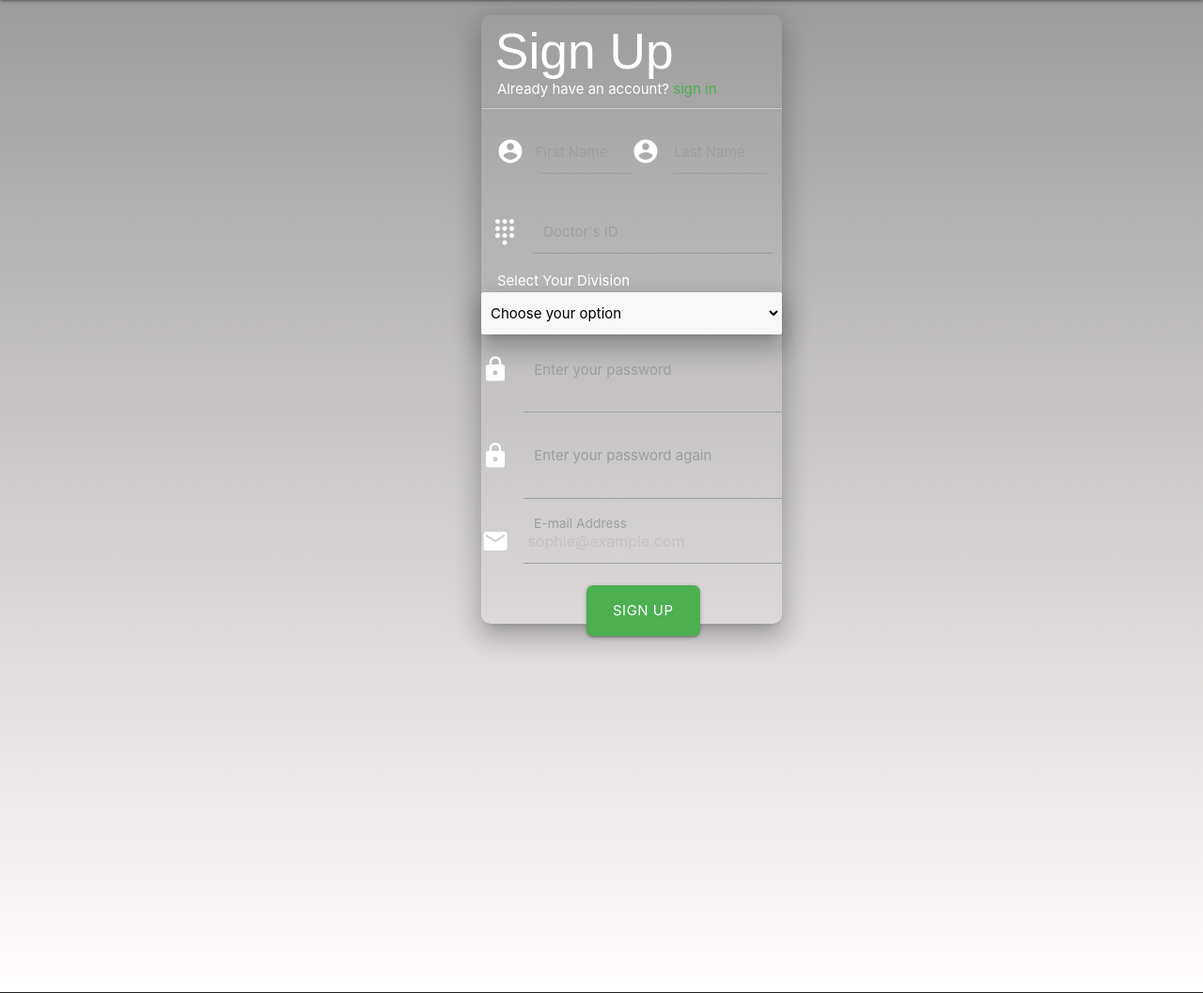
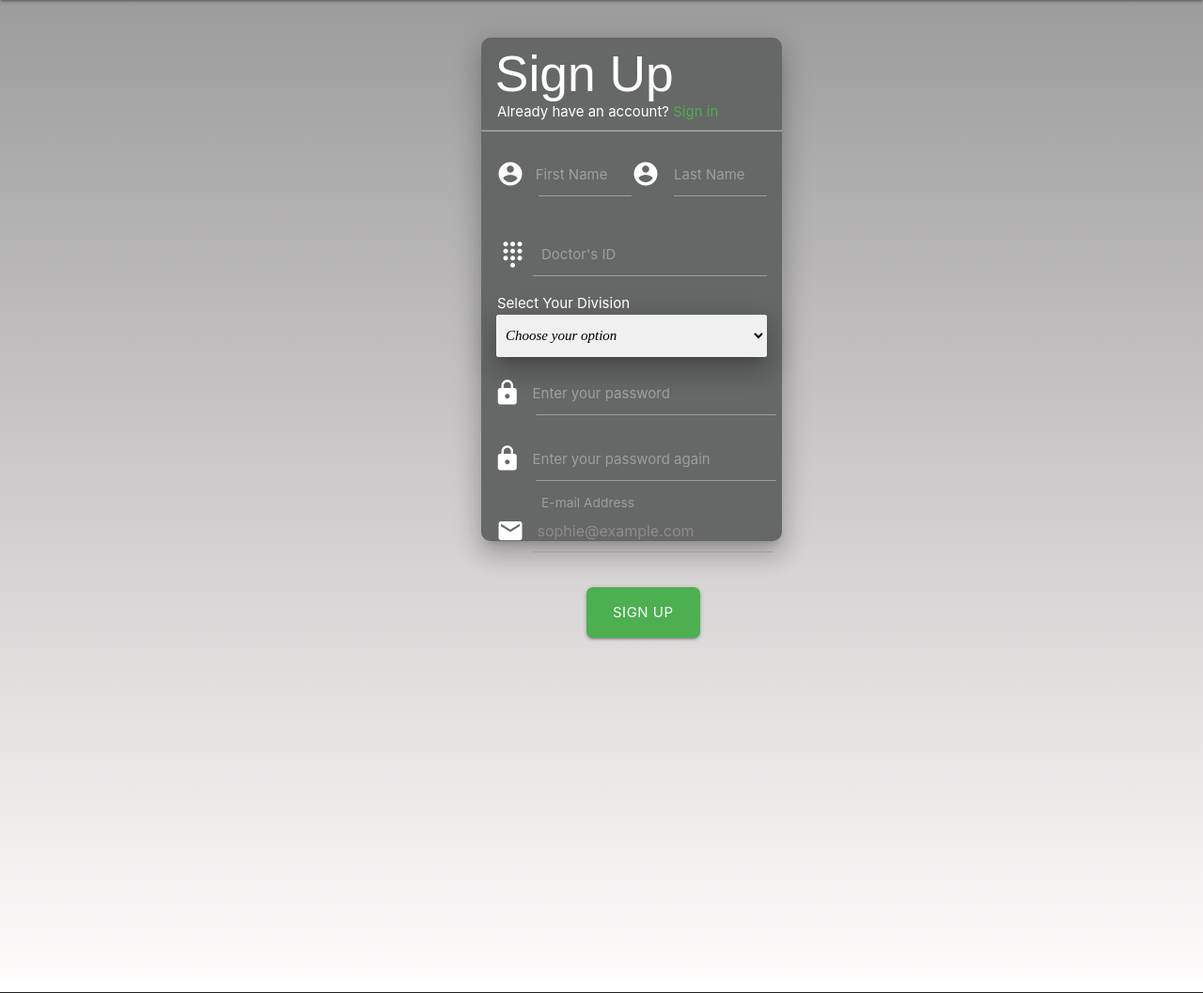
Before and after one commit to CCU-KLDP/IMDSS, a Django app: page /register/ in a window 1280 px wide. Shown: the part 64-1121 px from the top of the page at 94% size. Run offline with Django 3.2, Linux system fonts and the light colour scheme; some libraries are stand-ins or nearby versions.

Commit message:
adjust register

```diff
--- a/IMDSS/static/css/register/register.css
+++ b/IMDSS/static/css/register/register.css
@@ -29,17 +29,10 @@
 
 .signup_panel {
     border-radius: 10px;
-<<<<<<< HEAD
-    border-width: 10px;
-    width: 400px;
-    height: 600px;
-    top: 16%;
-=======
     border-width: 30%;
     width: 25%;
-    height: 81%;
-    top: 10%;
->>>>>>> register
+    height: 67%;
+    top: 13%;
     background-color: rgb(101, 104, 102);
     left: 40%;
     z-index: 7;
@@ -83,7 +76,6 @@ input:required {
 
 #form_line {
     size: "2px";
-    align: "center";
     width: "80%";
     opacity: 0.5;
 }
@@ -118,9 +110,9 @@ input:required:hover {
 }
 
 .btn_signup {
+    margin-top: 6%;
     left: 35%;
     margin-bottom: 0%;
-    margin: 0%;
     border-radius: 7px;
     background-color: #4caf50;
 }
@@ -141,10 +133,6 @@ input:required:hover {
     padding-right: 5%;
 }
 
-<<<<<<< HEAD
-#nav-mobile{
-    margin-right: 11%;
-=======
 .name_group>.pd_left i {
     padding-left: 3%;
 }
@@ -153,6 +141,7 @@ input:required:hover {
     width: 80%;
     left: 50%;
 }
+
 
 #id_text {
     width: 83%;
@@ -170,10 +159,17 @@ input:required:hover {
 
 }
 
+.text_container{
+    margin-top: 5%;
+}
+
+
+
+
 /*icon position form the left*/
 
 .lock {
-    left: 5.3%;
+    left: 4%;
 }
 
 .cal {
@@ -181,7 +177,7 @@ input:required:hover {
 }
 
 .mail {
-    left: 3.1%;
+    left: 2%;
 }
 
 #message {
@@ -211,5 +207,4 @@ h6{
 }
 .input-field.col.s6.email_field{
     margin: 10px;
->>>>>>> register
 }
--- a/IMDSS/templates/register/register.html
+++ b/IMDSS/templates/register/register.html
@@ -35,7 +35,7 @@
             <h2 class="sufo">&nbsp;Sign Up</h2>
             <h7 style="left: 100px;">&nbsp;&nbsp;&nbsp;&nbsp;Already have an account?<a
                     href="http://127.0.0.1:8000/login/">
-                    <h7 id="sign_in">sign in</h7>
+                    <h7 id="sign_in">Sign in</h7>
                 </a></h7>
             <hr id="form_line">
 
@@ -72,20 +72,20 @@
                     <option value="5">Surgery</option>
                 </select>
 
-                <div class="input-field col s6 pd-left">
+                <div class="input-field col s6 pd-left text_container">
                     <i class="material-icons prefix lock">lock</i>&nbsp;&nbsp;
                     <input id="pwd_text" type="password" class="validate" required>
                     <label for="pwd_text">Enter your password</label>
                 </div>
-                <div class="input-field col s6 pd-left">
+
+                <div class="input-field col s6 pd-left text_container">
                     <i class="material-icons prefix lock">lock</i>&nbsp;&nbsp;
                     <input id="confirm_pwd_text" type="password" class="validate" required>
                     <label for="confirm_pwd_text">Enter your password again</label>
                     <span id="message"></span>
                 </div>
 
-
-                <div class="input-field col s6 email_field">
+                <div class="input-field col s6 email_field" style="margin-top: 7%;">
                     <i class="material-icons prefix mail">email</i>
                     <input id="email_text" type="email" class="validate" placeholder="&nbsp;sophie@example.com" required>
                     <label for="email_text"><h6 >E-mail Address</h6></label>
```
